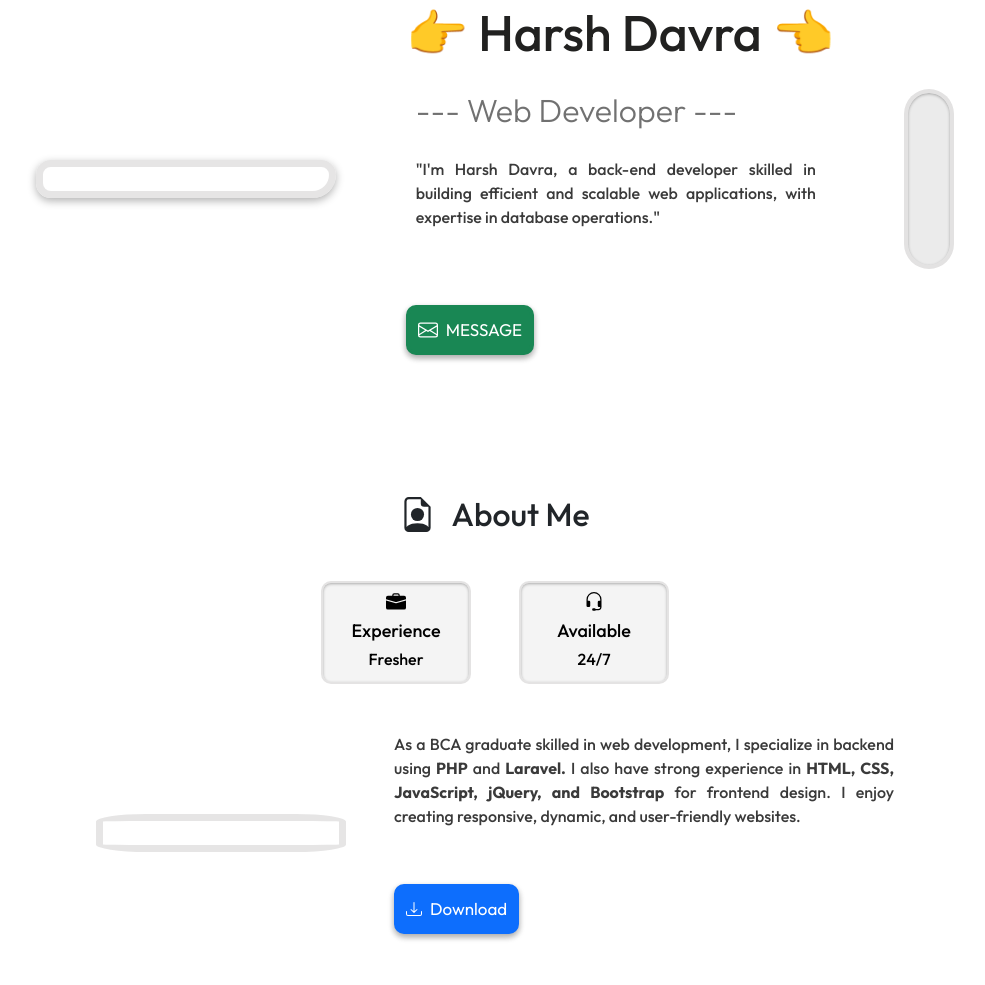
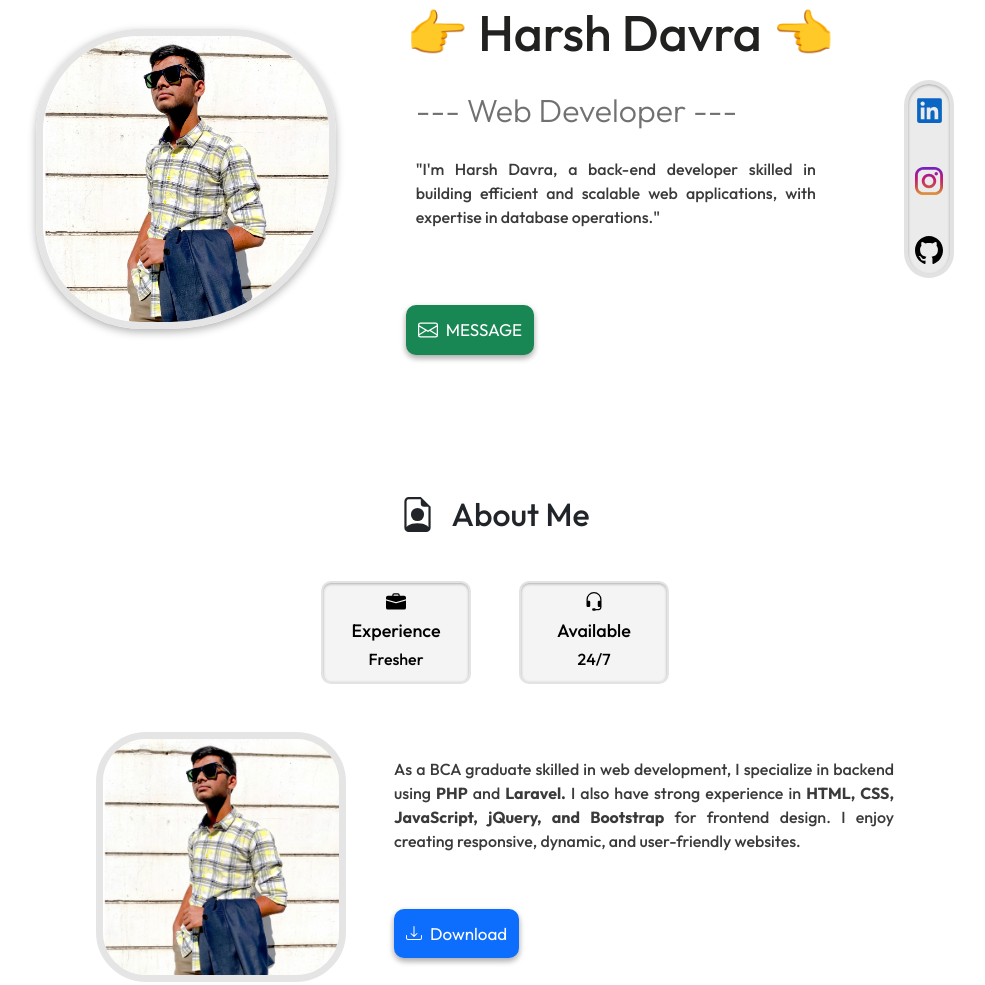
Before and after one commit to harshdavra/my-portfolio, a website: page public/index.html in a window 1280 px wide. Shown: the part 147-1132 px from the top of the page, without its empty margins (145-1130 px from the left). Drawn offline with nearby package versions, Linux system fonts and the light colour scheme.

Commit message:
css problem solved

```diff
--- a/public/index.html
+++ b/public/index.html
@@ -44,7 +44,7 @@
  </div>
         <div class="home" id="home">
             <div class="myimage">
-                <img src="assets/IMG.jpg" alt="">
+                <img src="../assets/IMG.jpg" alt="">
             </div>
             <div class="summary">
                 <h1 class="name">👉 Harsh Davra 👈</h1>
@@ -57,9 +57,9 @@
                     </svg>MESSAGE</button></a>
             </div>
             <div class="socialmedia">
-                <a href="https://www.linkedin.com/in/harsh-davra-7420a825b?utm_source=share&utm_campaign=share_via&utm_content=profile&utm_medium=android_app"><img src="assets/linkedin-svg.svg" alt="" id="linkedin"></a>
-                <a href="https://www.instagram.com/harsh_davra?igsh=Zjh6cWtyYnN1NXQ2"><img src="assets/instagram-svg.svg" alt="" id="instagram"></a>
-                <a href="https://github.com/harshdavra"><img src="assets/github-svg.svg" alt="" id="github"></a>
+                <a href="https://www.linkedin.com/in/harsh-davra-7420a825b?utm_source=share&utm_campaign=share_via&utm_content=profile&utm_medium=android_app"><img src="../assets/linkedin-svg.svg" alt="" id="linkedin"></a>
+                <a href="https://www.instagram.com/harsh_davra?igsh=Zjh6cWtyYnN1NXQ2"><img src="../assets/instagram-svg.svg" alt="" id="instagram"></a>
+                <a href="https://github.com/harshdavra"><img src="../assets/github-svg.svg" alt="" id="github"></a>
             </div>
         </div>
 
@@ -92,7 +92,7 @@
         </div>
         <div class="about-detail mt-5 d-flex justify-content-center align-items-center gap-5">
           <div class="about-img">
-            <img src="assets/IMG.jpg" alt="">
+            <img src="../assets/IMG.jpg" alt="">
           </div>
           <div class="align-items-center justify-content-center text-center">
           <p>As a BCA graduate skilled in web development, I specialize in backend using <b>PHP</b> and <b>Laravel.</b>
```
Also changed, not shown: package.json (renamed from js/package.json), vercel.json (renamed from js/vercel.json).
